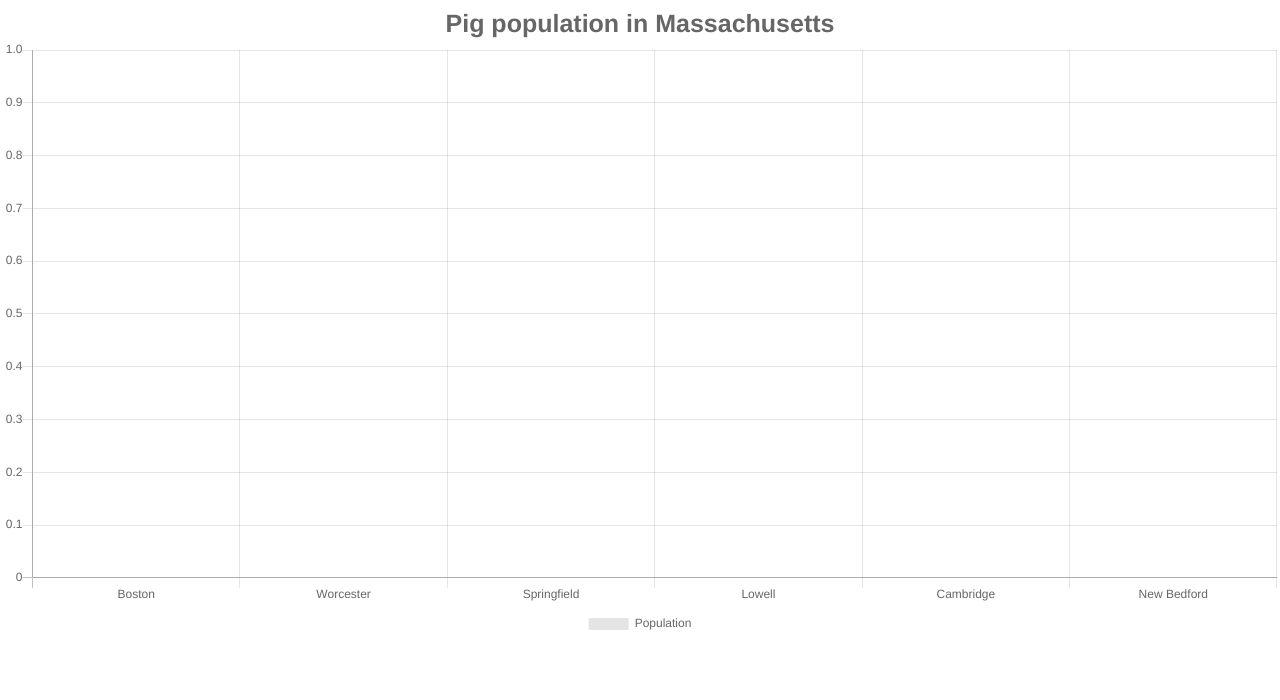
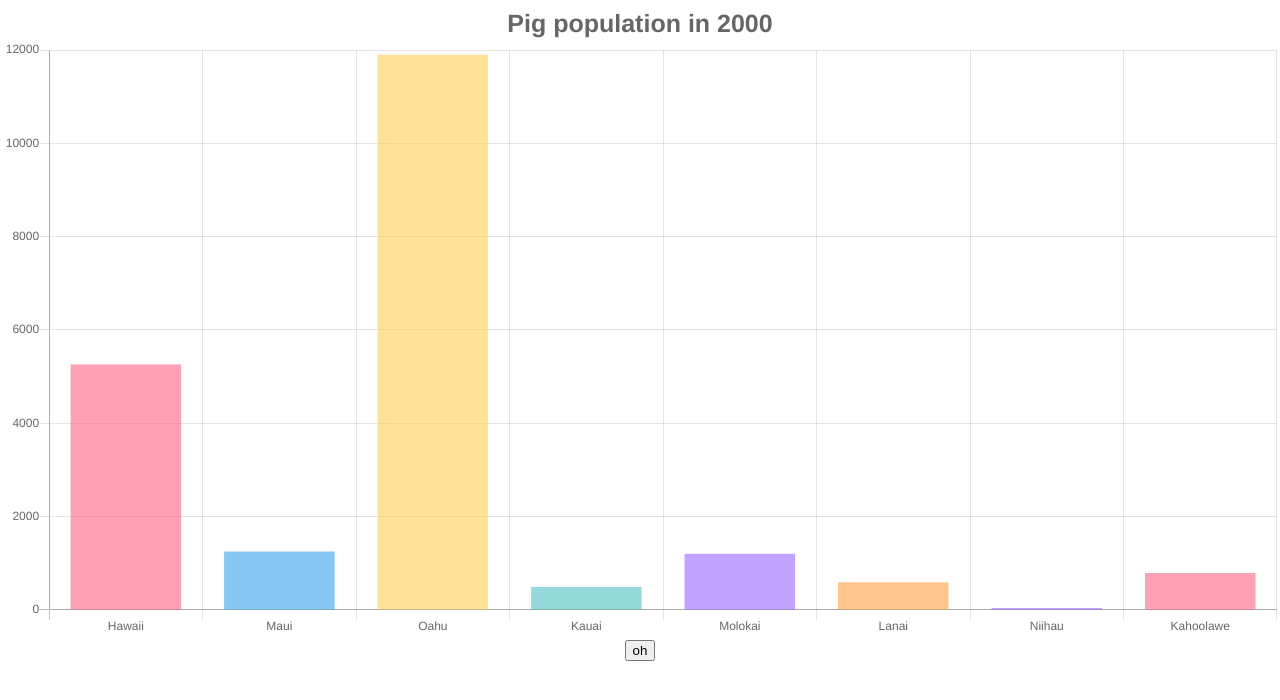
Before and after one commit to Vitaminvp/ui-master, a React (Create React App) app: page / in a window 1280 px wide. Shown: the top 700 px of the page. Built offline with nearby package versions, Linux system fonts and the light colour scheme.

Commit message:
Add timer

```diff
--- a/src/App.js
+++ b/src/App.js
@@ -7,7 +7,18 @@ class App extends Component {
   constructor() {
     super();
     this.state = {
-      chartData: {}
+      islands: ['Boston', 'Worcester', 'Springfield', 'Lowell', 'Springfield', 'Lowell', 'Cambridge', 'New Bedford'],
+      pigPopulations: [
+        617594,
+        181045,
+        111045,
+        153060,
+        106519,
+        196519,
+        105162,
+        95072
+      ],
+      year: "1999"
     };
 
     this.count = 0;
@@ -21,24 +32,19 @@ class App extends Component {
       return acc;
     }, {});
     this.years = Object.keys(this.data).length;
-
-    this.timer = setInterval(() => {
-      this.getChartData();
-    }, 2000);
-
   }
 
   componentDidMount() {
-    // this.timer = setInterval(() => {
-    //   this.getChartData();
-    // }, 2000);
+    this.timer = setInterval(() => {
+      this.getChartData();
+    }, 5000);
   }
 
   componentWillMount() {
-    this.timer = setInterval(() => {
-      this.getChartData();
-    }, 2000);
-    this.getChartData();
+    // this.timer = setInterval(() => {
+    //   this.getChartData();
+    // }, 5000);
+    //this.getChartData();
   }
   randomHsl(){
     return `hsla(${Math.random() * 360}, 100%, 50%, 1)`;
@@ -48,40 +54,59 @@ class App extends Component {
     const year = Object.keys(this.data)[this.count];
     const yearData = this.data[year];
     const islands = yearData.map(item => item.island);
-    const pigPopulations = yearData.map(item => +item.pigPopulation);
-    console.log("yearData", yearData);
-    console.log("islands", islands);
+    const pigPopulations = yearData.map(item => item.pigPopulation);
+    // console.log("yearData", yearData);
+    // console.log("islands", islands);
     console.log("pigPopulations", pigPopulations);
-    console.log("this.count", this.count);
-    console.log("...new Array(islands.length).map(this.randomHsl)", (new Array(islands.length)).map((item) => this.randomHsl()));
-    this.setState((state, { year, islands=[], pigPopulations=[] }) =>
-      ({
-        chartData: {
-          labels: ['Boston', 'Worcester', 'Springfield', 'Lowell', 'Cambridge', 'New Bedford'],
-          datasets: [
-            {
-              label: "Population",
-              data: pigPopulations,
-              backgroundColor: [...new Array(islands.length).map(this.randomHsl)]
-            }
-          ]
+    // console.log("this.count", this.count);
+    // console.log("...new Array(islands.length).map(this.randomHsl)", (new Array(islands.length)).map((item) => this.randomHsl()));
+    this.count = this.count < this.years - 1 ? this.count + 1 : 0;
+    this.setState({
+          islands,
+          pigPopulations,
+          year
+      }, () =>{
+          console.log("this.state", this.state);
+
         }
-      }),
-      () => {
-        this.count = this.count < this.years - 1 ? this.count + 1 : 0;
-      }
     );
   }
+  toggleStart = () => {
+    clearInterval(this.timer);
+  };
+  //
+  render() {
+    const { islands, pigPopulations, year } = this.state;
+    const  chartData =  {
+      labels: islands,
+      datasets: [
+          {
+            label: year,
+            data: pigPopulations,
+            backgroundColor: [
+                'rgba(255, 99, 132, 0.6)',
+                'rgba(54, 162, 235, 0.6)',
+                'rgba(255, 206, 86, 0.6)',
+                'rgba(75, 192, 192, 0.6)',
+                'rgba(153, 102, 255, 0.6)',
+                'rgba(255, 159, 64, 0.6)',
+                'rgba(153, 102, 255, 0.6)',
+                'rgba(255, 99, 132, 0.6)'
+                ]
+          }
+          ]
+    };
+    console.log("chartData", chartData);
 
-  render() {
-    console.log("this.state.chartData", this.state.chartData);
     return (
       <div className="App">
         <Chart
-          chartData={this.state.chartData}
-          location="Massachusetts"
+          chartData={ chartData }
+
+          location={year}
           legendPosition="bottom"
         />
+        <button onClick={this.toggleStart}>oh</button>
       </div>
     );
   }
--- a/src/Chart/Chart.js
+++ b/src/Chart/Chart.js
@@ -2,16 +2,16 @@ import React, { Component } from "react";
 import { Bar } from "react-chartjs-2";
 
 class Chart extends Component {
-  constructor(props) {
-    super(props);
-    this.state = {
-      chartData: props.chartData
-    };
-  }
-
+  // constructor(props) {
+  //   super(props);
+  //   this.state = {
+  //     chartData: props.chartData
+  //   };
+  // }
+  //
   static defaultProps = {
     displayTitle: true,
-    displayLegend: true,
+    displayLegend: false,
     legendPosition: "right",
     location: "City"
   };
@@ -26,11 +26,11 @@ class Chart extends Component {
     return (
       <div className="chart">
         <Bar
-          data={this.state.chartData}
+          data={this.props.chartData}
           options={{
             title: {
               display: displayTitle,
-              text: "Pig population in " + location,
+              text: "Pig population in " + this.props.location,
               fontSize: 25
             },
             legend: {
```
